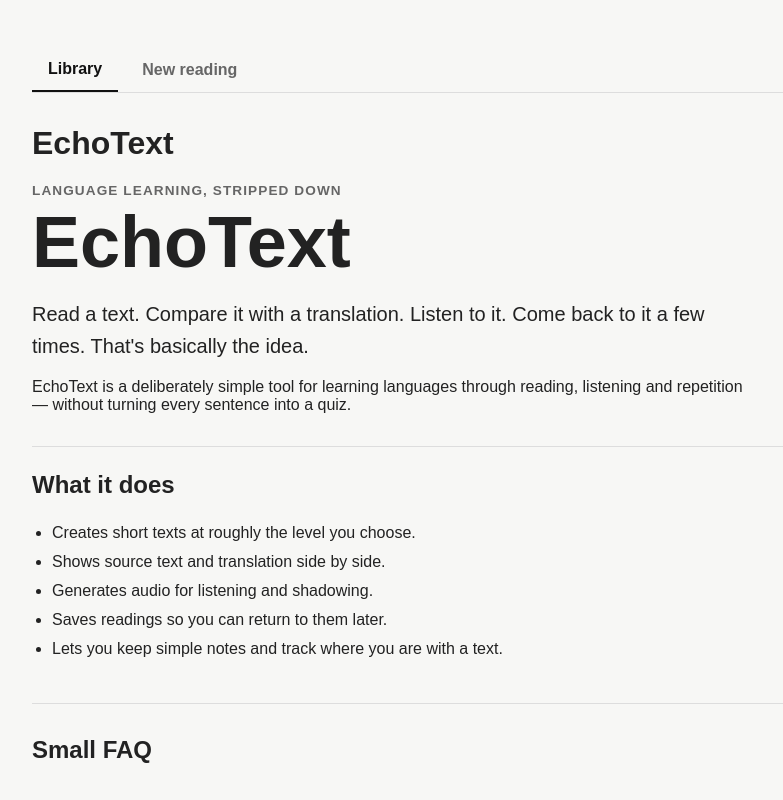
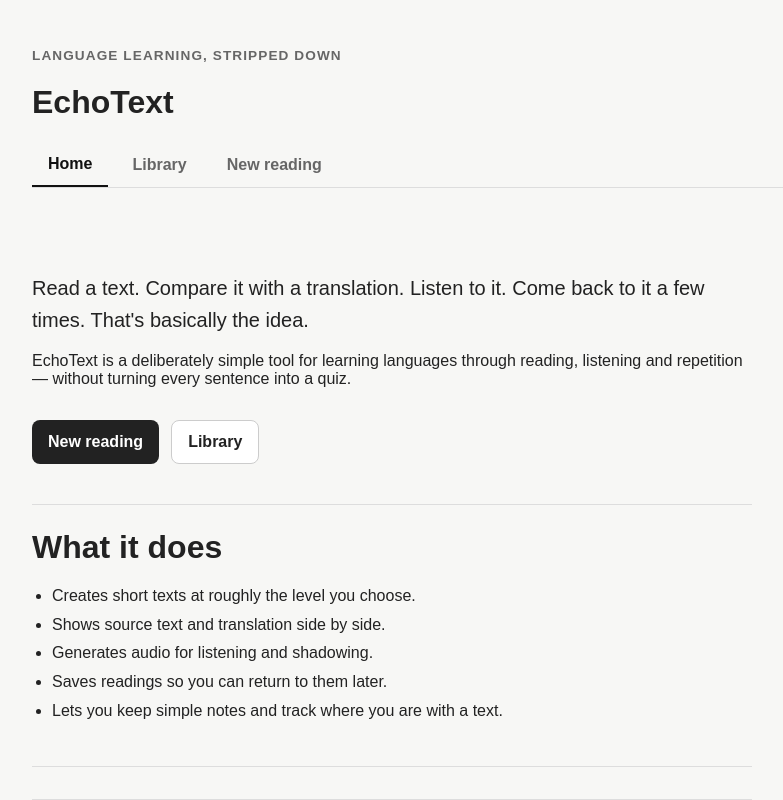
Before and after one commit to mhaakananovita/parallel-reader, a Next.js app: page / in a window 1280 px wide. Shown: the top 800 px of the page, without its empty margins (90-873 px from the left). Built offline with nearby package versions, Linux system fonts and the light colour scheme.

Commit message:
Update home view and page header

```diff
--- a/app/page.module.css
+++ b/app/page.module.css
@@ -153,3 +153,75 @@
   line-height: 1.6;
   color: #444;
 }
+
+.home {
+  max-width: 720px;
+  padding: 2rem 0;
+}
+
+.home h2 {
+  margin: 0 0 1rem;
+  font-size: 2rem;
+}
+
+.homeIntro {
+  max-width: 600px;
+  margin-bottom: 1.5rem;
+  color: #555;
+  font-size: 1.05rem;
+  line-height: 1.6;
+}
+
+.homeActions {
+  display: flex;
+  gap: 0.75rem;
+  flex-wrap: wrap;
+  margin-bottom: 2.5rem;
+}
+
+.primaryButton,
+.secondaryButton {
+  padding: 0.75rem 1rem;
+  border-radius: 8px;
+  font-weight: 600;
+}
+
+.primaryButton {
+  border: 0;
+  background: #222;
+  color: white;
+}
+
+.secondaryButton {
+  border: 1px solid #ccc;
+  background: white;
+  color: #222;
+}
+
+.howItWorks {
+  margin-bottom: 1.5rem;
+}
+
+.howItWorks h3 {
+  margin-bottom: 0.5rem;
+}
+
+.howItWorks p {
+  color: #555;
+  line-height: 1.6;
+}
+
+.faq {
+  border-top: 1px solid #ddd;
+  padding-top: 1rem;
+}
+
+.faq summary {
+  cursor: pointer;
+  font-weight: 600;
+}
+
+.faq p {
+  color: #555;
+  line-height: 1.6;
+}
--- a/app/page.tsx
+++ b/app/page.tsx
@@ -10,13 +10,13 @@
 import Library from "@/components/Library";
 import Reader from "@/components/Reader";
 
-type View = "library" | "new" | "reader";
+type View = "home" | "library" | "new" | "reader";
 
 export default function Home() {
   const [sourceLanguage, setSourceLanguage] = useState("French");
   const [translationLanguage, setTranslationLanguage] = useState("Swedish");
   const [level, setLevel] = useState("");
-const [view, setView] = useState<View>("library");
+const [view, setView] = useState<View>("home");
 
   const [reading, setReading] = useState<Reading | null>(null);
   const [error, setError] = useState("");
@@ -167,7 +167,22 @@
 
 return (
   <main className={styles.page}>
+    {/* This branding appears on every view */}
+    <header className={styles.brand}>
+      <p className={styles.eyebrow}>
+        Language learning, stripped down
+      </p>
+      <h1>EchoText</h1>
+    </header>
+
     <nav className={styles.nav}>
+      <button
+        className={view === "home" ? styles.activeNav : ""}
+        onClick={() => setView("home")}
+      >
+        Home
+      </button>
+
       <button
         className={view === "library" ? styles.activeNav : ""}
         onClick={() => setView("library")}
@@ -185,25 +200,42 @@
       >
         New reading
       </button>
+    </nav>
 
-</nav>
-      <h1>EchoText</h1>
-<section className={styles.homeIntro}>
+    {/* Everything below here appears ONLY on Home */}
+    {view === "home" && (
+      <section className={styles.home}>
         <div className={styles.hero}>
-    <p className={styles.eyebrow}>Language learning, stripped down</p>
-
-    <h1>EchoText</h1>
-
           <p className={styles.lead}>
-      Read a text. Compare it with a translation. Listen to it. Come back
-      to it a few times. That&apos;s basically the idea.
+            Read a text. Compare it with a translation. Listen to it.
+            Come back to it a few times. That&apos;s basically the idea.
           </p>
 
           <p>
             EchoText is a deliberately simple tool for learning languages
-      through reading, listening and repetition — without turning every
-      sentence into a quiz.
+            through reading, listening and repetition — without turning
+            every sentence into a quiz.
           </p>
+        </div>
+
+        <div className={styles.homeActions}>
+          <button
+            className={styles.primaryButton}
+            onClick={() => {
+              setTopic("");
+              setLevel("");
+              setView("new");
+            }}
+          >
+            New reading
+          </button>
+
+          <button
+            className={styles.secondaryButton}
+            onClick={() => setView("library")}
+          >
+            Library
+          </button>
         </div>
 
         <div className={styles.features}>
@@ -214,7 +246,9 @@
             <li>Shows source text and translation side by side.</li>
             <li>Generates audio for listening and shadowing.</li>
             <li>Saves readings so you can return to them later.</li>
-      <li>Lets you keep simple notes and track where you are with a text.</li>
+            <li>
+              Lets you keep simple notes and track where you are with a text.
+            </li>
           </ul>
         </div>
 
@@ -224,45 +258,50 @@
           <details>
             <summary>Is this another language-learning course?</summary>
             <p>
-        No. It does not teach a fixed curriculum. Think of it more as a
-        reading and listening workbench.
+              No. It does not teach a fixed curriculum. Think of it more
+              as a reading and listening workbench.
             </p>
           </details>
 
           <details>
             <summary>Does it explain every word?</summary>
             <p>
-        Nope. The translation is there when you need it, but the point is
-        to spend time with the text rather than click every unfamiliar word.
+              Nope. The translation is there when you need it, but the
+              point is to spend time with the text rather than click every
+              unfamiliar word.
             </p>
           </details>
 
           <details>
             <summary>Are there quizzes, streaks and points?</summary>
             <p>
-        Not at the moment, and that is fairly intentional. Reading a decent
-        story is allowed to be enough.
+              Not at the moment, and that is fairly intentional. Reading
+              a decent story is allowed to be enough.
             </p>
           </details>
 
           <details>
             <summary>Is the translation always perfect?</summary>
             <p>
-        No. The texts and translations are AI-generated, so occasional oddities
-        are possible. Treat them as learning material, not sacred scripture.
+              No. The texts and translations are AI-generated, so
+              occasional oddities are possible. Treat them as learning
+              material, not sacred scripture.
             </p>
           </details>
 
           <details>
             <summary>What is it actually good for?</summary>
             <p>
-        Repeated reading, listening, shadowing and getting comfortable with
-        real sentences in context — especially when used alongside grammars,
-        exercise books and other less glamorous but useful things.
+              Repeated reading, listening, shadowing and getting comfortable
+              with real sentences in context — especially when used alongside
+              grammars, exercise books and other less glamorous but useful
+              things.
             </p>
           </details>
         </div>
       </section>
+    )}
+
     {view === "library" && (
       <Library
         readings={savedReadings}
@@ -299,6 +338,7 @@
         onNotesChange={changeNotes}
       />
     )}
+
     {view === "reader" && !reading && (
       <Library
         readings={savedReadings}
@@ -310,5 +350,4 @@
       />
     )}
   </main>
-  );
-}
+)}
```
Lines whose indentation alone changed are shown as unchanged.
